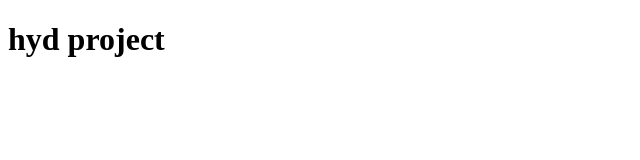
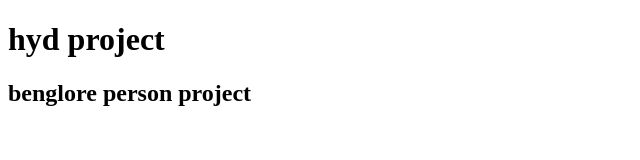
Before and after one commit to Lingarao0537/HYD_Project, a plain HTML site: page index.html in a window 1280 px wide. Shown: the whole page, without its empty margins (0-640 px from the left). Drawn offline with Linux system fonts and the light colour scheme.

Commit message:
benglore peo

```diff
--- a/index.html
+++ b/index.html
@@ -7,5 +7,6 @@
 </head>
 <body>
     <h1>hyd project</h1>
+    <h2>benglore person project</h2>
 </body>
 </html>
```
